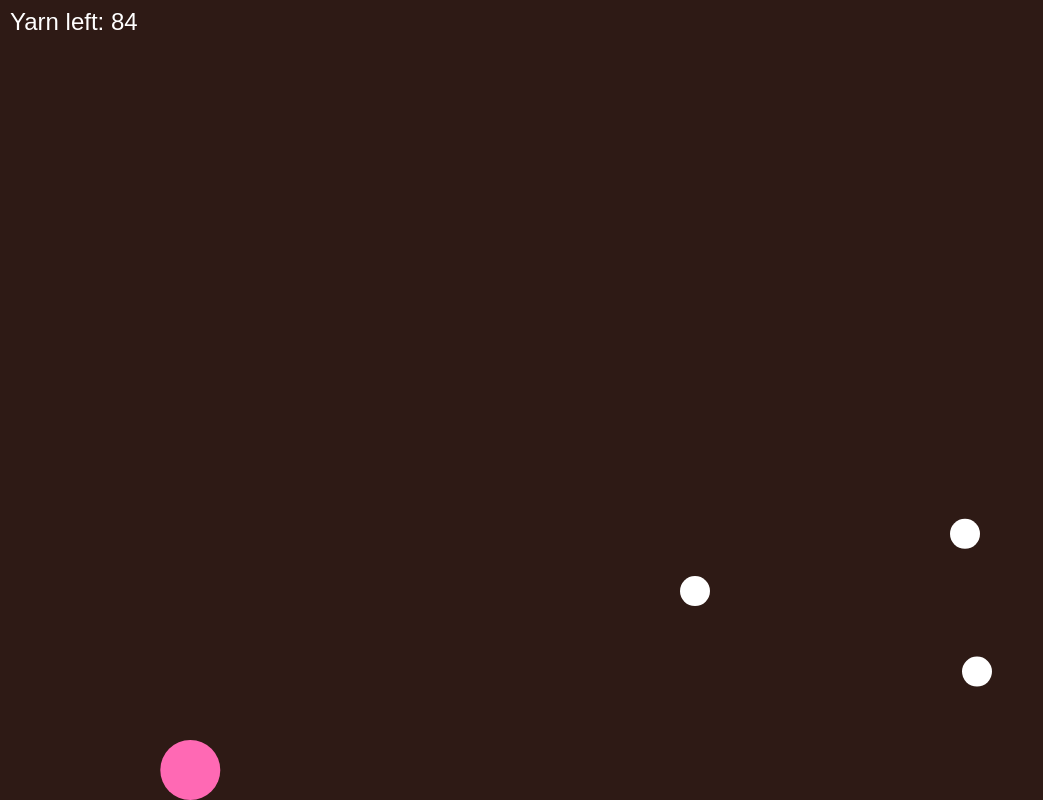
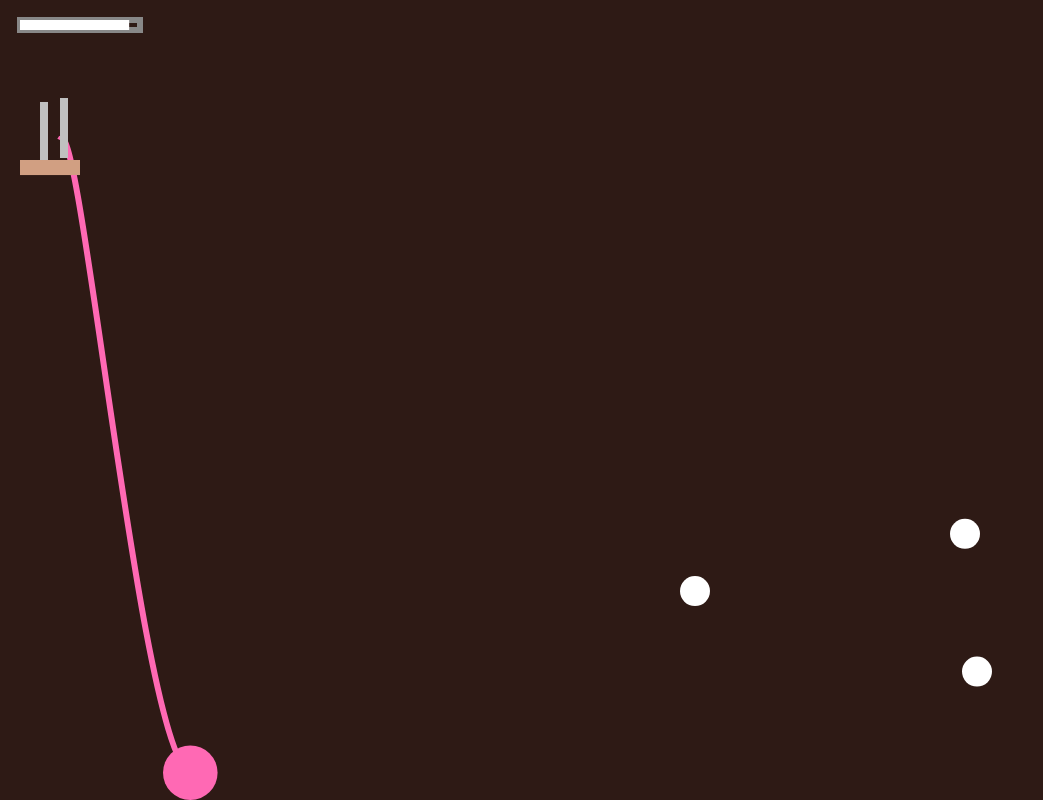
Before and after one commit to waywaw/Knitworld, a plain HTML site: page index.html in a window 1280 px wide. Shown: the whole page, without its empty margins (0-1043 px from the left). Drawn offline with Linux system fonts and the light colour scheme.

Commit message:
Add files via upload

```diff
--- a/index.html
+++ b/index.html
@@ -4,7 +4,7 @@
 <head>
     <meta charset="UTF-8" />
     <meta name="viewport" content="width=device-width, initial-scale=1.0, user-scalable=no" />
-    <title>Knitworld: Stitch by Stitch</title>
+    <title>Knitworld: Sweater Level</title>
     <style>
         html, body {
             margin: 0;
--- a/main.js
+++ b/main.js
@@ -1,23 +1,29 @@
 
 const canvas = document.getElementById("gameCanvas");
 const ctx = canvas.getContext("2d");
-
 canvas.width = window.innerWidth;
 canvas.height = window.innerHeight;
+
+const MAX_YARN = 100;
+let projectProgress = 0;
 
 const yarnBall = {
     x: 100,
     y: canvas.height / 2,
     radius: 30,
-    color: "hotpink",
     dy: 0,
     gravity: 1.2,
     jumpPower: -18,
-    unravel: 100
+    unravel: MAX_YARN
 };
 
-let yarns = [];
+const yarns = [];
 let scrollSpeed = 3;
+
+function spawnYarn() {
+    const y = Math.random() * (canvas.height - 60) + 30;
+    yarns.push({ x: canvas.width + 60, y, radius: 15 });
+}
 
 document.addEventListener("touchstart", () => {
     if (yarnBall.unravel > 0) {
@@ -25,21 +31,24 @@ document.addEventListener("touchstart", () => {
     }
 });
 
-function spawnYarn() {
-    const y = Math.random() * (canvas.height - 60) + 30;
-    yarns.push({ x: canvas.width + 60, y, radius: 15 });
-}
-
 function update() {
     yarnBall.dy += yarnBall.gravity;
     yarnBall.y += yarnBall.dy;
-    yarnBall.x += scrollSpeed * 0.1;
-    yarnBall.unravel -= 0.05;
 
     if (yarnBall.y + yarnBall.radius > canvas.height) {
         yarnBall.y = canvas.height - yarnBall.radius;
         yarnBall.dy = 0;
     }
+
+    if (yarnBall.x > canvas.width * 0.75) {
+        yarnBall.x = canvas.width * 0.75;
+    } else {
+        yarnBall.x += scrollSpeed * 0.1;
+    }
+
+    yarnBall.unravel -= 0.03;
+    yarnBall.radius = Math.max(10, (yarnBall.unravel / MAX_YARN) * 30);
+    projectProgress += 0.05;
 
     for (let i = yarns.length - 1; i >= 0; i--) {
         yarns[i].x -= scrollSpeed;
@@ -47,7 +56,7 @@ function update() {
         const dy = yarnBall.y - yarns[i].y;
         const distance = Math.sqrt(dx * dx + dy * dy);
         if (distance < yarnBall.radius + yarns[i].radius) {
-            yarnBall.unravel += 10;
+            yarnBall.unravel = Math.min(MAX_YARN, yarnBall.unravel + 20);
             yarns.splice(i, 1);
         }
     }
@@ -57,13 +66,23 @@ function update() {
 
 function draw() {
     ctx.clearRect(0, 0, canvas.width, canvas.height);
+
     ctx.fillStyle = "#2e1a15";
     ctx.fillRect(0, 0, canvas.width, canvas.height);
 
-    ctx.fillStyle = yarnBall.color;
     ctx.beginPath();
-    ctx.arc(yarnBall.x, yarnBall.y, yarnBall.radius, 0, Math.PI * 2);
-    ctx.fill();
+    ctx.moveTo(yarnBall.x, yarnBall.y);
+    ctx.bezierCurveTo(yarnBall.x - 50, yarnBall.y - 20, 80, 100, 60, 140);
+    ctx.strokeStyle = "hotpink";
+    ctx.lineWidth = 6;
+    ctx.stroke();
+
+    ctx.fillStyle = "silver";
+    ctx.fillRect(40, 100 + Math.sin(Date.now() / 300) * 5, 8, 60);
+    ctx.fillRect(60, 100 - Math.sin(Date.now() / 300) * 5, 8, 60);
+
+    ctx.fillStyle = "#d19f82";
+    ctx.fillRect(20, 160, 60, projectProgress);
 
     ctx.fillStyle = "white";
     yarns.forEach(yarn => {
@@ -72,9 +91,15 @@ function draw() {
         ctx.fill();
     });
 
-    ctx.fillStyle = "white";
-    ctx.font = "24px sans-serif";
-    ctx.fillText("Yarn left: " + Math.floor(yarnBall.unravel), 10, 30);
+    ctx.fillStyle = "hotpink";
+    ctx.beginPath();
+    ctx.arc(yarnBall.x, yarnBall.y, yarnBall.radius, 0, Math.PI * 2);
+    ctx.fill();
+
+    ctx.fillStyle = "#fff";
+    ctx.strokeStyle = "#888";
+    ctx.strokeRect(20, 20, 120, 10);
+    ctx.fillRect(20, 20, (yarnBall.unravel / MAX_YARN) * 120, 10);
 }
 
 function loop() {
```
